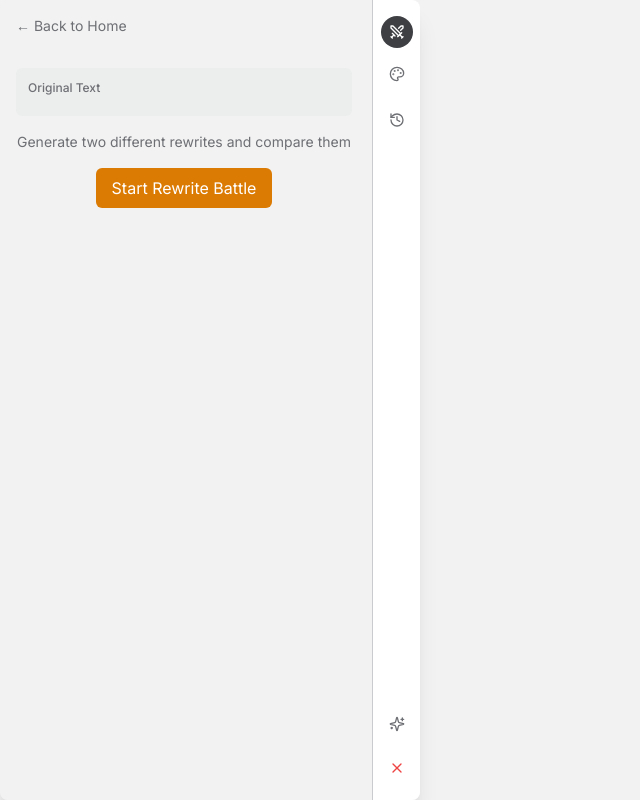
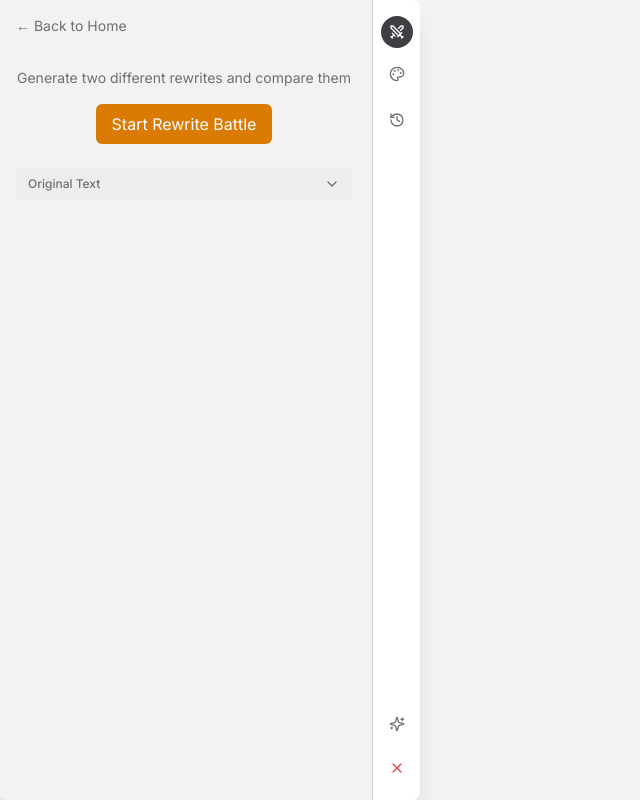
Before and after one commit to danghaonhien/reword-this, a React (Vite) app: page / in a window 1280 px wide. Both pictures are taken after a click on the button 396 px from the left and 32 px from the top of the page. Shown: the whole page, without its empty margins (0-640 px from the left). Built offline with nearby package versions, Linux system fonts and the light colour scheme.

Commit message:
updated Battle -checkpoint

```diff
--- a/src/components/RewriteBattle.tsx
+++ b/src/components/RewriteBattle.tsx
@@ -1,5 +1,5 @@
 import React, { useState } from 'react'
-import { CopyIcon, CheckIcon, RefreshCw } from 'lucide-react'
+import { CopyIcon, CheckIcon, RefreshCw, ChevronDown, ChevronUp } from 'lucide-react'
 
 interface RewriteBattleProps {
   originalText: string
@@ -12,6 +12,7 @@ const RewriteBattle: React.FC<RewriteBattleProps> = ({ originalText, onRewriteAg
   const [versionB, setVersionB] = useState('')
   const [copied, setCopied] = useState<string | null>(null)
   const [selectedVersion, setSelectedVersion] = useState<'A' | 'B' | null>(null)
+  const [showOriginal, setShowOriginal] = useState(false)
 
   const generateBattle = async () => {
     setIsLoading(true)
@@ -51,17 +52,18 @@ const RewriteBattle: React.FC<RewriteBattleProps> = ({ originalText, onRewriteAg
     }, 1000)
   }
 
+  const toggleOriginalText = () => {
+    setShowOriginal(!showOriginal)
+  }
+
   if (!versionA && !versionB && !isLoading) {
     return (
       <div className="mt-4 flex flex-col items-center">
-        <div className="mb-4 bg-muted/30 p-3 rounded-md w-full">
-          <h4 className="text-xs font-medium text-muted-foreground mb-2">Original Text</h4>
-          <p className="text-sm text-muted-foreground whitespace-pre-wrap">{originalText}</p>
-        </div>
-
-        <p className="text-sm text-muted-foreground mb-4">
+        <div className="max-w-full w-full">
+          <p className="text-sm text-muted-foreground mb-4 text-center">
             Generate two different rewrites and compare them
           </p>
+          <div className="flex justify-center mb-6">
             <button
               onClick={generateBattle}
               className="px-4 py-2 bg-accent text-accent-foreground rounded-md
@@ -70,17 +72,30 @@ const RewriteBattle: React.FC<RewriteBattleProps> = ({ originalText, onRewriteAg
               Start Rewrite Battle
             </button>
           </div>
+
+          <div className="w-full mt-6">
+            <button
+              onClick={toggleOriginalText}
+              className="flex items-center justify-between w-full text-xs font-medium text-muted-foreground py-2 px-3 bg-muted/30 rounded-md hover:bg-muted/50 transition-colors"
+            >
+              <span>Original Text</span>
+              {showOriginal ? <ChevronUp className="w-4 h-4" /> : <ChevronDown className="w-4 h-4" />}
+            </button>
+
+            {showOriginal && (
+              <div className="p-3 mt-1 bg-muted/20 rounded-md border border-border max-h-64 overflow-y-auto custom-scrollbar">
+                <p className="text-sm text-muted-foreground whitespace-pre-wrap">{originalText}</p>
+              </div>
+            )}
+          </div>
+        </div>
+      </div>
     )
   }
 
   return (
     <div className="mt-4">
-      <div className="mb-4 bg-muted/30 p-3 rounded-md">
-        <h4 className="text-xs font-medium text-muted-foreground mb-2">Original Text</h4>
-        <p className="text-sm text-muted-foreground whitespace-pre-wrap">{originalText}</p>
-      </div>
-
-      <div className="flex items-center justify-between mb-3">
+      <div className="flex items-center justify-between mb-3 sticky top-0 bg-background pt-1 pb-2 z-10">
         <h3 className="text-sm font-medium">Choose Your Favorite Rewrite</h3>
         <button
           onClick={onRewriteAgain}
@@ -95,7 +110,7 @@ const RewriteBattle: React.FC<RewriteBattleProps> = ({ originalText, onRewriteAg
           <div className="animate-spin rounded-full h-8 w-8 border-t-2 border-b-2 border-primary"></div>
         </div>
       ) : (
-        <div className="flex flex-col gap-4">
+        <div className="flex flex-col gap-4 pb-16">
           {/* Version A */}
           <div className={`p-3 border rounded-md ${selectedVersion === 'A' ? 'border-primary bg-primary/5' : 'border-border'}`}>
             <div className="flex justify-between items-start mb-2">
@@ -137,6 +152,23 @@ const RewriteBattle: React.FC<RewriteBattleProps> = ({ originalText, onRewriteAg
               {selectedVersion === 'B' ? 'Selected!' : 'Select Version B'}
             </button>
           </div>
+
+          {/* Collapsible Original Text */}
+          <div className="mt-2">
+            <button
+              onClick={toggleOriginalText}
+              className="flex items-center justify-between w-full text-xs font-medium text-muted-foreground py-2 px-3 bg-muted/30 rounded-md hover:bg-muted/50 transition-colors"
+            >
+              <span>Original Text</span>
+              {showOriginal ? <ChevronUp className="w-4 h-4" /> : <ChevronDown className="w-4 h-4" />}
+            </button>
+
+            {showOriginal && (
+              <div className="p-3 mt-1 bg-muted/20 rounded-md border border-border max-h-48 overflow-y-auto custom-scrollbar">
+                <p className="text-sm text-muted-foreground whitespace-pre-wrap">{originalText}</p>
+              </div>
+            )}
+          </div>
         </div>
       )}
     </div>
--- a/src/pages/PopupView.tsx
+++ b/src/pages/PopupView.tsx
@@ -261,7 +261,7 @@ const PopupView: React.FC<PopupViewProps> = ({ selectedText = '' }) => {
         <RewardNotification />
 
         {/* Main content - conditionally render based on current view */}
-        <div className="flex-1 overflow-hidden flex flex-col">
+        <div className="flex-1 overflow-hidden flex flex-col h-screen max-h-screen">
           {currentView === 'rewards' ? (
             <div className="h-full min-h-0 overflow-auto custom-scrollbar p-4">
               <button
@@ -490,7 +490,7 @@ const PopupView: React.FC<PopupViewProps> = ({ selectedText = '' }) => {
                   </div>
 
                   {/* Content Container - flex-grow to push controls to bottom */}
-                  <div className="flex-grow overflow-y-auto custom-scrollbar  pb-32">
+                  <div className="flex-grow overflow-y-auto custom-scrollbar pb-32">
                     {/* Rewrite Result (when available) */}
                     {isRewriting ? (
                       <div className="mb-4 bg-card border border-border rounded-md p-4">
@@ -506,7 +506,7 @@ const PopupView: React.FC<PopupViewProps> = ({ selectedText = '' }) => {
                             <h3 className="text-sm font-medium">Rewritten with <span className="capitalize">{selectedTone}</span> tone</h3>
                           </div>
 
-                          <div className="max-h-[240px] overflow-y-auto ">
+                          <div className="max-h-[240px] overflow-y-auto custom-scrollbar">
                             <p className="text-sm whitespace-pre-wrap">{rewrite}</p>
                           </div>
 
@@ -606,7 +606,7 @@ const PopupView: React.FC<PopupViewProps> = ({ selectedText = '' }) => {
                   </div>
                 </div>
               ) : currentView === 'battle' ? (
-                <div className="flex flex-col h-full">
+                <div className="flex flex-col h-full overflow-hidden">
                   <button
                     onClick={resetView}
                     className="inline-flex items-center text-sm text-muted-foreground mb-4 hover:text-foreground"
@@ -614,7 +614,7 @@ const PopupView: React.FC<PopupViewProps> = ({ selectedText = '' }) => {
                     ← Back to Home
                   </button>
 
-                  <div className="flex-grow overflow-y-auto custom-scrollbar pr-1">
+                  <div className="flex-grow overflow-y-auto custom-scrollbar pr-1" style={{ height: 'calc(100vh - 140px)' }}>
                     <RewriteBattle
                       originalText={textToRewrite}
                       onRewriteAgain={rewriteAgain}
```
Lines whose indentation alone changed are shown as unchanged.
